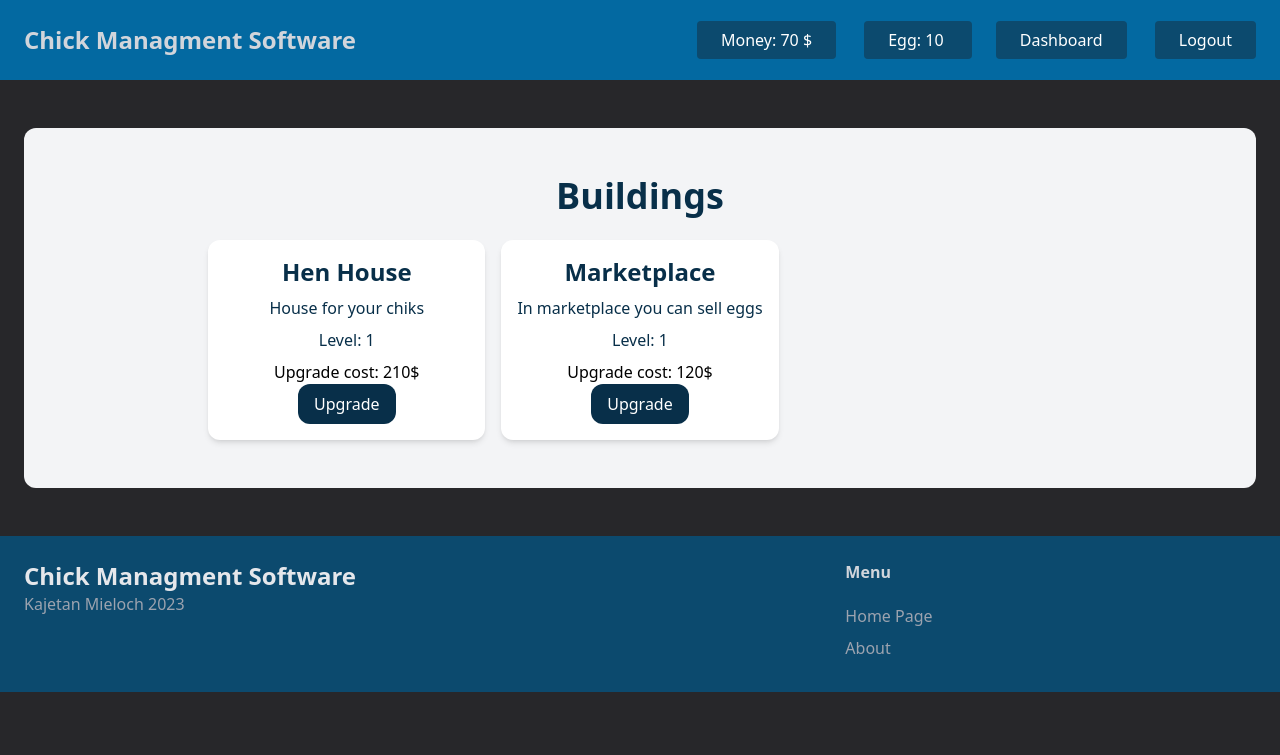
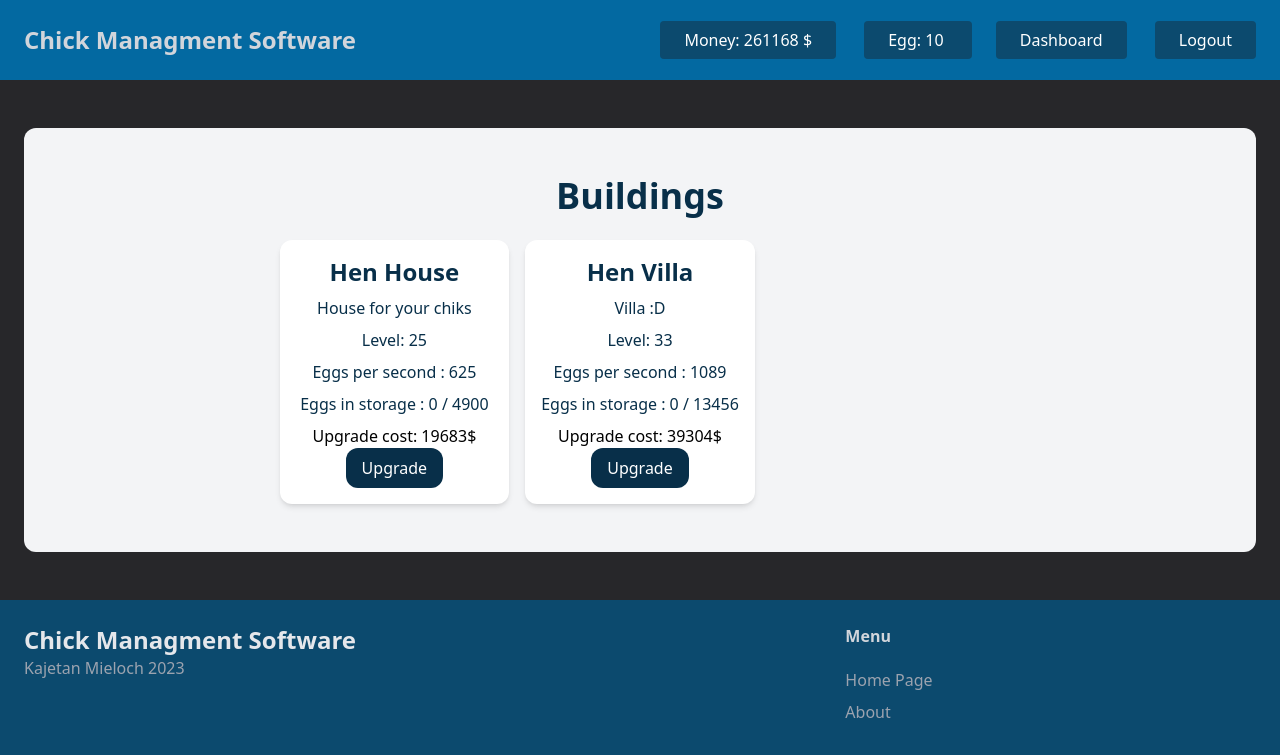
Before and after one commit to KajetanMieloch/Django-Chick-Sim, a Django app: page /buildings/ in a window 1280 px wide. Shown: the top 755 px of the page. Run offline with Django 4.2, Linux system fonts and the light colour scheme; a user stored in the database is signed in; data comes from the database, SQL or seed files in the repository; some libraries are stand-ins or nearby versions.

Commit message:
added upgrade money egg storage

```diff
--- a/buildings/models.py
+++ b/buildings/models.py
@@ -1,4 +1,7 @@
 from django.db import models
+from celery import shared_task
+from datetime import timedelta
+from django.utils import timezone
 
 class Building(models.Model):
 
@@ -8,17 +11,12 @@
     description = models.TextField()
     level = models.IntegerField(default=1)
 
-    cost_in_egg_bool = models.BooleanField(default=False)
     cost = models.FloatField(default=0)
-    cost_in_egg = models.FloatField(default=0)
 
-    income_per_second_in_egg_bool = models.BooleanField(default=False)
-    income_per_second = models.FloatField(default=0)
-    income_per_second_in_egg = models.FloatField(default=0)
+    eggs_per_second = models.FloatField(default=0)
 
-    income_per_click_in_egg_bool = models.BooleanField(default=False)
-    income_per_click = models.FloatField(default=0)
-    income_per_click_in_egg = models.FloatField(default=0)
+    egg_in_storage = models.IntegerField(default=0)
+    egg_capacity = models.IntegerField(default=0)
 
     owned = models.BooleanField(default=False)
 
--- a/buildings/templates/buildings/index.html
+++ b/buildings/templates/buildings/index.html
@@ -29,7 +29,10 @@
                 <p class="mb-2 text-center text-sky-950">{{ building.cost }}$</p>
                 {% endif %}
                 {% if building in user_profile.buildings.all %}
-                <p>Upgrade cost: {{ building_levels|get:building.id|mul:110|add:building.cost}}$</p>
+                <a class="mb-2 text-center text-sky-950" href="#">Eggs per second : {{ building_levels|get:building.id|add:building.eggs_per_second|pow:2 }}</a>
+                <a class="mb-2 text-center text-sky-950" href="#">Eggs in storage : {{ building.egg_in_storage}} / {{ building_levels|get:building.id|add:building.egg_capacity|mul:2|pow:2 }} </a>
+
+                <p>Upgrade cost: {{ building_levels|get:building.id|add:building.cost|pow:3}}$</p>
                 <form method="post" action="{% url 'buildings:upgrade_building' %}">
                     {% csrf_token %}
                     <input type="hidden" name="building_id" value="{{ building.id }}">
--- a/buildings/templatetags/custom_filters.py
+++ b/buildings/templatetags/custom_filters.py
@@ -9,3 +9,7 @@
 @register.filter
 def mul(value, arg):
     return value * arg
+
+@register.filter
+def pow(value, arg):
+    return value ** arg
--- a/buildings/views.py
+++ b/buildings/views.py
@@ -11,7 +11,9 @@
     buildings = Building.objects.all()
     building_levels = BuildingLevel.objects.filter(user_profile=user_profile)
     building_levels_dict = {bl.building_id: bl.level for bl in building_levels}
-    print(building_levels_dict)  # Debugging statement
+
+
+
     context = {
         'user_profile': user_profile,
         'buildings': buildings,
@@ -27,7 +29,7 @@
         user_profile = UserProfile.objects.get(user=request.user)
         building_level = BuildingLevel.objects.get(user_profile=user_profile, building_id=building_id)
         building = building_level.building
-        building_upgrade_cost = building_level.level*110+building.cost
+        building_upgrade_cost = (building_level.level+building.cost)*180
         if user_profile.money >= building_upgrade_cost:
             user_profile.money -= building_upgrade_cost
             building_level.level += 1
--- a/core/templates/core/base.html
+++ b/core/templates/core/base.html
@@ -65,7 +65,6 @@
                     document.getElementById('egg-value').textContent = data.egg;
                     previousEggValue = data.egg;
                 }
-
                 if (data.money !== previousMoneyValue) {
                     document.getElementById('money-value').textContent = data.money;
                     previousMoneyValue = data.money;
@@ -76,6 +75,16 @@
     setInterval(updateLiveData, 200);
 </script>
 
+<script>
+    // Function to reload the page after 60 seconds
+    function refreshPage() {
+        location.reload();
+    }
+
+    // Set a timeout to call the refreshPage function after 60 seconds (60000 milliseconds)
+    setTimeout(refreshPage, 60000);
+</script>
+
 
 </body>
 </html>
--- a/dashboard/views.py
+++ b/dashboard/views.py
@@ -8,6 +8,8 @@
 
     departments = Department.objects.all()
 
+
+
     return render(request, 'dashboard/index.html', {
         'departments': departments,
     })
```
Also changed, not shown: buildings/migrations/0015_rename_cost_in_egg_building_eggs_in_seconds_and_more.py (added), buildings/migrations/0016_rename_eggs_in_seconds_building_eggs_per_seconds.py (added), buildings/migrations/0017_rename_eggs_per_seconds_building_eggs_per_second.py (added), buildings/migrations/0018_building_egg_capacity_building_egg_in_storage.py (added), buildings/migrations/0019_alter_building_egg_capacity.py (added), buildings/migrations/0020_alter_building_egg_in_storage.py (added), db.sqlite3.
